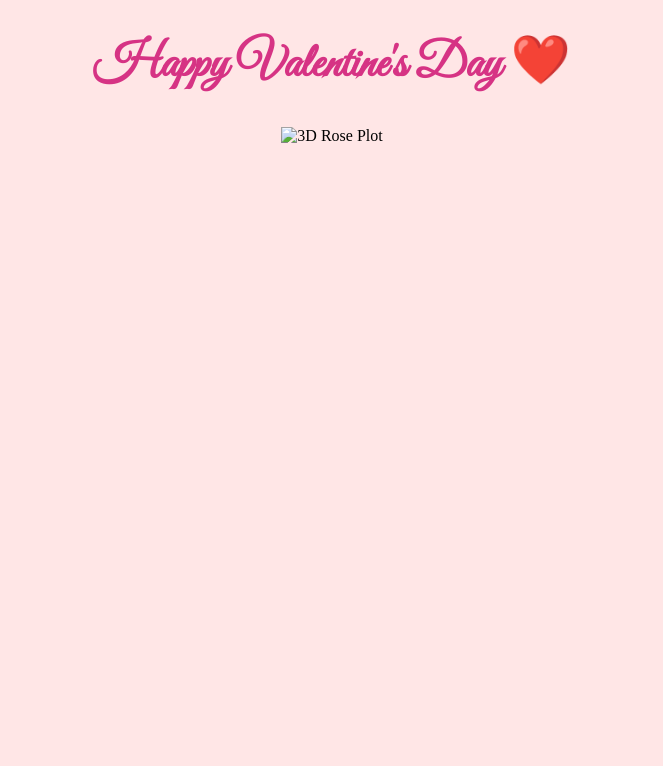
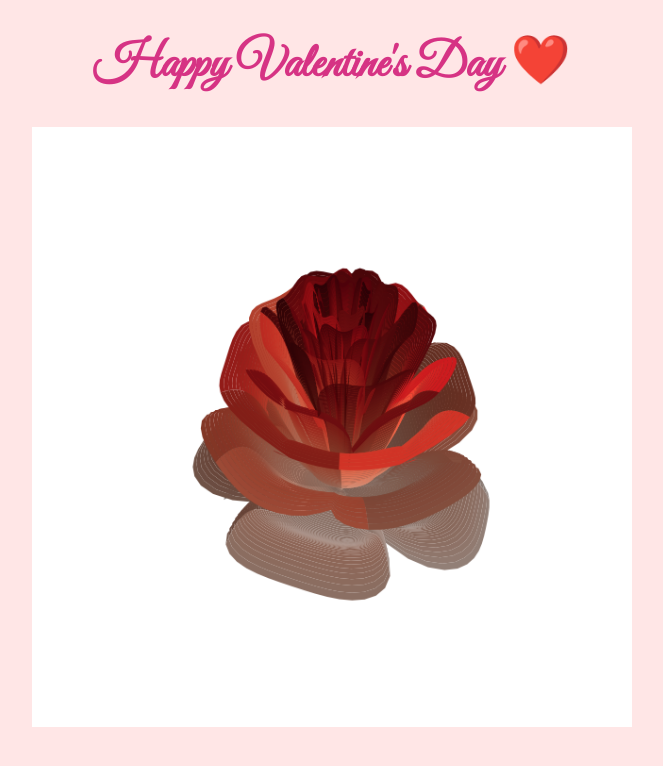
Before and after one commit to hntkien/rosie, a plain HTML site: page index.html in a window 1280 px wide. Shown: the whole page, without its empty margins (308-971 px from the left). Drawn offline with Linux system fonts and the light colour scheme.

Commit message:
Update index.html

```diff
--- a/index.html
+++ b/index.html
@@ -19,6 +19,6 @@
 </head>
 <body>
     <h1>Happy Valentine's Day ❤️</h1>
-    <img src="rose_plot.png" alt="3D Rose Plot" width="600">
+    <img src="rose.png" alt="3D Rose Plot" width="600">
 </body>
 </html>
```
